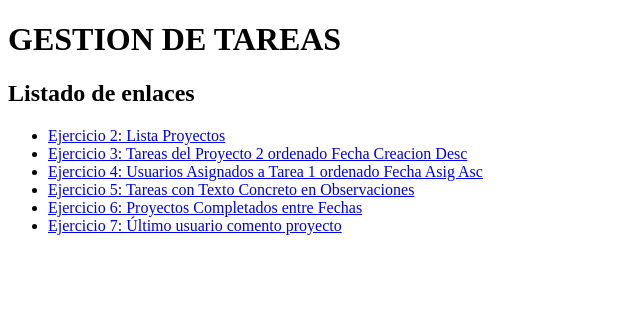
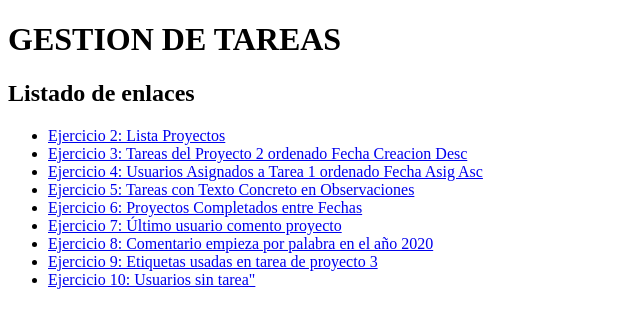
Before and after one commit to ElvisZM/modelodef, a Django app: page / in a window 1280 px wide. Shown: the top 328 px of the page, without its empty margins (0-640 px from the left). Run offline with Django 3.2, Linux system fonts and the light colour scheme.

Commit message:
TERMINADO

```diff
--- a/gestion_tareas/templates/index.html
+++ b/gestion_tareas/templates/index.html
@@ -12,6 +12,13 @@
             <li><a href="{% url 'tarea_list' 'capital' %}">Ejercicio 5: Tareas con Texto Concreto en Observaciones</a></li>
             <li><a href="{% url 'proyectos_completados_entre_fechas' '2000-01-01' '2023-01-01' %}">Ejercicio 6: Proyectos Completados entre Fechas</a></li>
             <li><a href="{% url "ultimo_usuario_comentario_tarea_proyecto" proyecto_id=4 %}">Ejercicio 7: Último usuario comento proyecto</a></li>
+            <li><a href="{% url "comentario_texto_anyo" texto_comentario="early" anyo_comentario=2023 %}">Ejercicio 8: Comentario empieza por palabra en el año 2020</a></li>
+            <li><a href="{% url "etiqueta_proyecto" proyecto_id=3 %}">Ejercicio 9: Etiquetas usadas en tarea de proyecto 3</a></li>
+            <li><a href="{% url "usuarios_sin_proyecto" %}">Ejercicio 10: Usuarios sin tarea"</a></li>
+
+
+
+
         </ul>
     </body>
 </html>
--- a/gestion_tareas/urls.py
+++ b/gestion_tareas/urls.py
@@ -16,11 +16,11 @@ urlpatterns = [
 
     path('proyecto/<int:proyecto_id>/ultimo-usuario-comentario',views.ultimo_usuario_comentario_tarea_proyecto, name='ultimo_usuario_comentario_tarea_proyecto'),
 
+    path('comentario/<str:texto_comentario>/<int:anyo_comentario>',views.comentario_texto_anyo, name='comentario_texto_anyo'),
+
+    path('proyecto/<int:proyecto_id>/etiquetas/',views.etiqueta_proyecto, name='etiqueta_proyecto'),
+
+    path('usuario/sin_proyecto',views.usuarios_sin_proyecto, name='usuarios_sin_proyecto'),
 
 
-    path('etiqueta', views.etiqueta_list, name='etiqueta_list'),
-
-    path('asignaciontarea', views.asignacion_tarea_list, name='asignacion_tarea_list'),
-
-    path('comentario', views.comentario_list, name='comentario_list'),
 ]
--- a/gestion_tareas/views.py
+++ b/gestion_tareas/views.py
@@ -1,6 +1,6 @@
 from django.shortcuts import render
 from .models import Usuario, Tarea, Proyecto, Etiqueta, Asignacion_Tarea, Comentario
-from datetime import datetime
+from datetime import datetime, date
 
 # Create your views here.
 def index(request):
@@ -46,18 +46,33 @@ def ultimo_usuario_comentario_tarea_proyecto(request, proyecto_id):
 
     return render(request, "comentario/comentario_list.html",{"ultimo_usuario_comentario":ultimo_usuario_comentario})
 
+def comentario_texto_anyo(request, texto_comentario, anyo_comentario):
+    year = anyo_comentario
+    if 1000 <= year <= 9999:
+        fecha_inicio = date(year, 1, 1)
+        fecha_fin = date(year, 12, 31)
 
+    comentarios = Comentario.objects.select_related("autor", "tarea")
+    comentarios = comentarios.filter(fecha_comentario__range=(fecha_inicio, fecha_fin), contenido__startswith=texto_comentario)
+    return render(request, "comentario/comentario_list.html",{"comentarios_mostrar":comentarios})
 
+def etiqueta_proyecto(request, proyecto_id):
+    proyecto = Proyecto.objects.get(pk=proyecto_id)
+    etiquetas = Etiqueta.objects.filter(etiquetas_asociadas__proyecto=proyecto)
+    return render(request, 'etiqueta/etiqueta_list.html', {'etiquetas_mostrar':etiquetas})
 
+def usuarios_sin_proyecto(request):
+    usuarios = Usuario.objects.filter(proyectos_asignados__isnull=True)
+    return render(request, 'usuario/usuario_list.html', {'usuarios_mostrar':usuarios})
 
-def etiqueta_list(request):
-    etiquetas = Etiqueta.objects.all()
-    return render(request, 'gestion_tareas/etiqueta_list.html', {'etiquetas_mostrar':etiquetas})
+def mi_error_400(request, exception=None):
+    return render(request, 'errores/400.html',None,None,400)
 
-def asignacion_tarea_list(request):
-    asignaciones = Asignacion_Tarea.objects.all()
-    return render(request, 'gestion_tareas/asignacion_tarea_list.html', {'asignaciones_mostrar':asignaciones})
+def mi_error_403(request, exception=None):
+    return render(request, 'errores/403.html',None,None,403)
 
-def comentario_list(request):
-    comentarios = Comentario.objects.all()
-    return render(request, 'gestion_tareas/comentario_list.html', {'comentarios_mostrar':comentarios})
+def mi_error_404(request, exception=None):
+    return render(request, 'errores/404.html',None,None,404)
+
+def mi_error_500(request, exception=None):
+    return render(request, 'errores/500.html',None,None,500)
--- a/mysite/settings.py
+++ b/mysite/settings.py
@@ -23,7 +23,7 @@ BASE_DIR = Path(__file__).resolve().parent.parent
 SECRET_KEY = 'django-insecure-zh)!7gpsj#eq3wo87#)ovkh=*%p-jflvewjr*k49pr7q3d_lnq'
 
 # SECURITY WARNING: don't run with debug turned on in production!
-DEBUG = True
+DEBUG = False
 
 ALLOWED_HOSTS = ['127.0.0.1','.pythonanywhere.com','0.0.0.0']
 
--- a/mysite/urls.py
+++ b/mysite/urls.py
@@ -15,8 +15,15 @@ Including another URLconf
 """
 from django.contrib import admin
 from django.urls import path, include
+from gestion_tareas import views
 
 urlpatterns = [
     path('admin/', admin.site.urls),
     path('', include('gestion_tareas.urls')),
+
 ]
+
+handler400 = 'gestion_tareas.views.mi_error_400'
+handler403 = 'gestion_tareas.views.mi_error_403'
+handler404 = 'gestion_tareas.views.mi_error_404'
+handler500 = 'gestion_tareas.views.mi_error_500'
```
Also changed, not shown: gestion_tareas/templates/comentario/comentario_list.html (+7 -3 lines), gestion_tareas/templates/errores/400.html (added, +10 -0 lines), gestion_tareas/templates/errores/403.html (added, +10 -0 lines), gestion_tareas/templates/errores/404.html (added, +10 -0 lines), gestion_tareas/templates/errores/500.html (added, +10 -0 lines), gestion_tareas/templates/etiqueta/etiqueta_list.html (+4 -3 lines).
